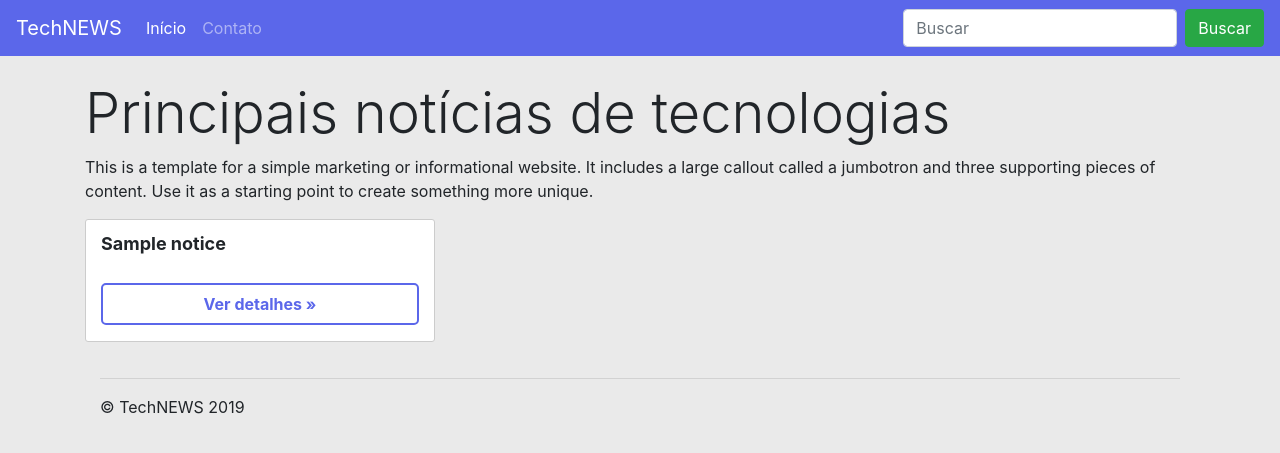
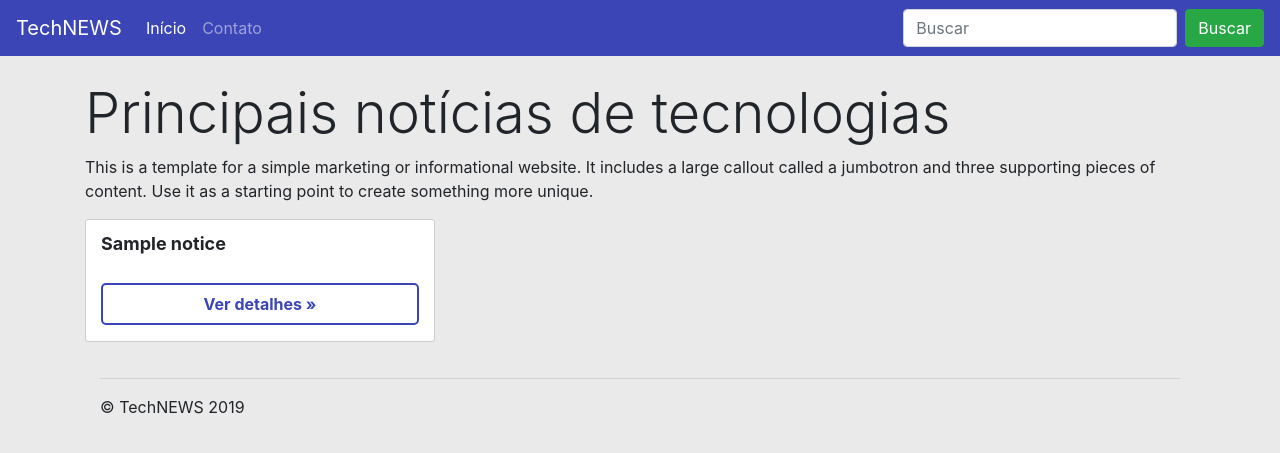
Before and after one commit to davir8/news-portal, a Django app: page / in a window 1280 px wide. Shown: the top 453 px of the page. Run offline with Django 3.2, Linux system fonts and the light colour scheme; tables that the repository leaves empty hold one stand-in row (values such as "Sample post"); some libraries are stand-ins or nearby versions.

Commit message:
Corrigindo cor principal

```diff
--- a/portal/core/static/css/styles.css
+++ b/portal/core/static/css/styles.css
@@ -3,7 +3,7 @@ body {
 }
 
 .bg-custom {
-  background-color: #5b67ea;
+  background-color: #3b45b5;
 }
 .title-custom {
   margin-top: 80px;
@@ -34,10 +34,10 @@ body {
 .button {
   height: 42px;
   border-radius: 5px;
-  border: 2px solid #5b67ea;
+  border: 2px solid #3b45b5;
   background: none;
   margin-top: 10px;
-  color: #5b67ea;
+  color: #3b45b5;
   font-weight: bold;
   font-size: 16px;
   text-decoration: none !important;
@@ -47,6 +47,6 @@ body {
   transition: all 0.2s;
 }
 .button:hover {
-  background: #5b67ea;
+  background: #3b45b5;
   color: #fff;
 }
```
